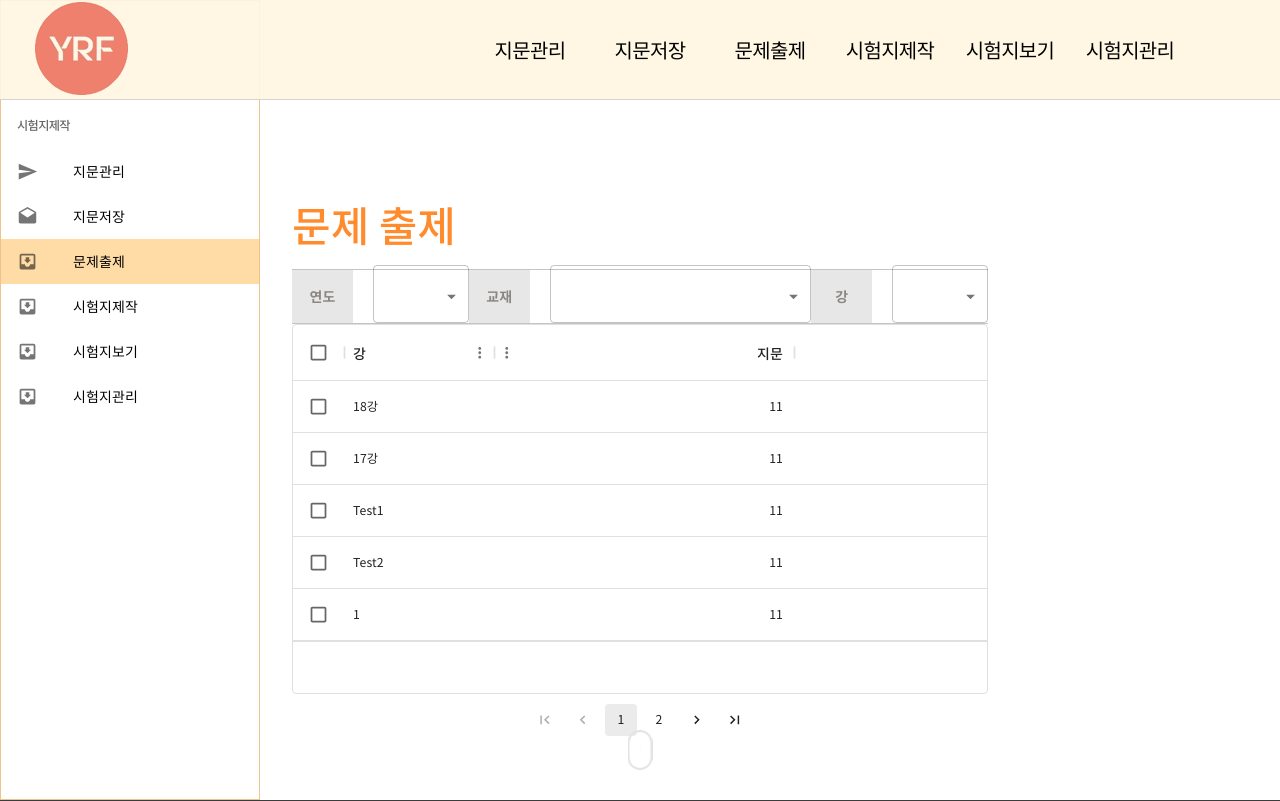
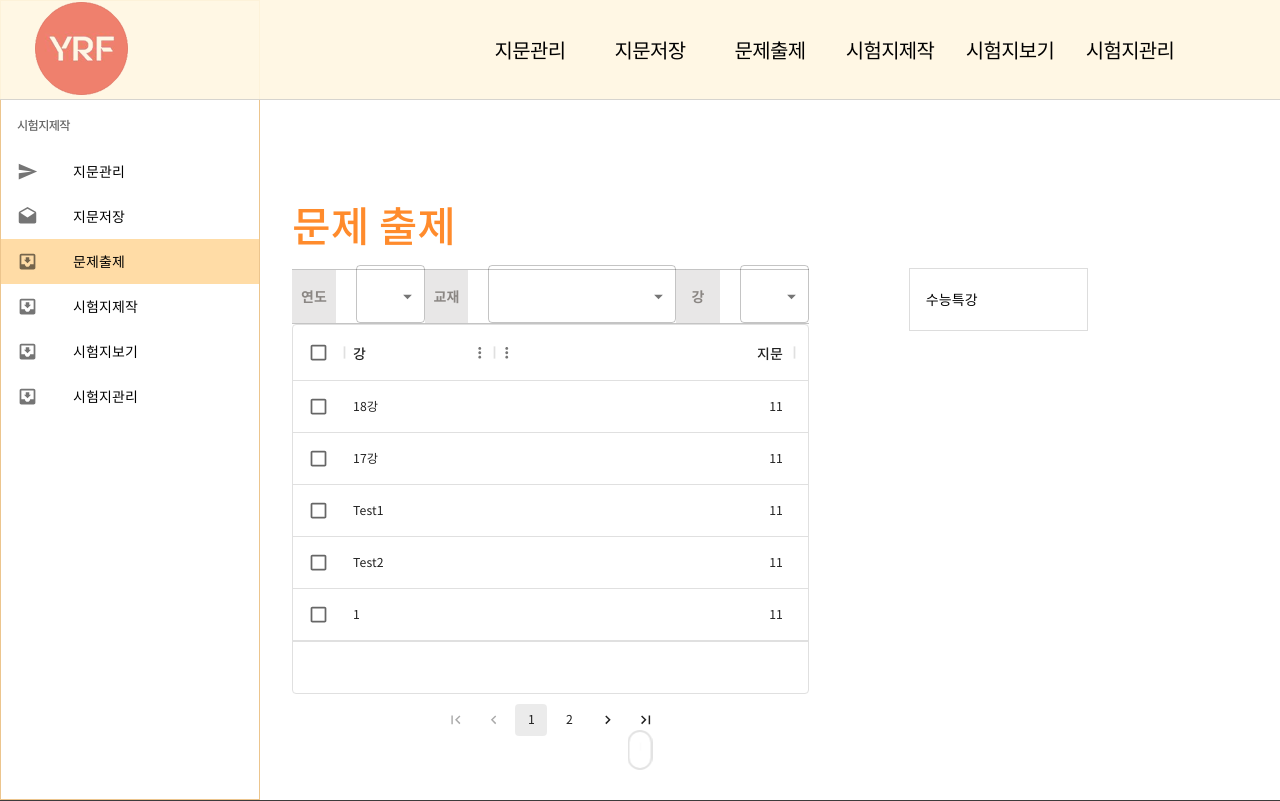
Before and after one commit to Blooming-Flower/blooming-flower-front, a React (Vite) app: page /question/questionCrt in a window 1280 px wide. Shown: the top 801 px of the page. Built offline with nearby package versions, Linux system fonts and the light colour scheme.

Commit message:
문제출제 구현중

```diff
--- a/package.json
+++ b/package.json
@@ -24,6 +24,7 @@
     "@mui/x-data-grid": "^6.12.1",
     "@toast-ui/editor": "^3.2.2",
     "@types/proj4": "^2.5.2",
+    "@types/react-select": "^5.0.1",
     "ag-grid-community": "^30.1.0",
     "ag-grid-react": "^30.1.0",
     "axios": "^0.27.2",
--- a/src/assets/css/questionCreate/questionCrt.scss
+++ b/src/assets/css/questionCreate/questionCrt.scss
@@ -1,3 +1,8 @@
+.mainCont2 {
+  width: 80%;
+  float: left;
+}
+
 .css-1d3z3hw-MuiOutlinedInput-notchedOutline {
   height: 35px;
   right: 5px !important;
@@ -13,3 +18,13 @@
 .css-t89xny-MuiDataGrid-columnHeaderTitle {
   font-size: 1rem;
 }
+
+.css-h4y409-MuiList-root {
+  border: 1px solid #dddddd !important;
+}
+
+.css-146q31f {
+  float: right;
+  width: 20%;
+  padding: 168px 0 0 0;
+}
--- a/src/pages/menu/question/questionCreate/questionCrt.tsx
+++ b/src/pages/menu/question/questionCreate/questionCrt.tsx
@@ -1,9 +1,13 @@
 import Layout from "@components/layouts/layout";
-import React from "react";
+import React, { useState } from "react";
+
 import {
   Box,
   Button,
   FormControl,
+  List,
+  ListItem,
+  ListItemText,
   MenuItem,
   Pagination,
   Select,
@@ -29,6 +33,9 @@ const yearSelect = [
 const textbookSelect = ["영어1", "영어2", "영어3", "영어4", "영어5"];
 const lectureSelect = ["1강", "2강", "3강", "4강", "5강", "6강"];
 
+//지문 체크 박스
+const checkBoxList = [{}];
+
 const QuestionCrt = () => {
   const [searchYear, setSearchYear] = React.useState("");
   const [searchTextBook, setSearchTextBook] = React.useState("");
@@ -39,6 +46,9 @@ const QuestionCrt = () => {
     setSearchTextBook(event.target.value as string);
     setSearchlecture(event.target.value as string);
   };
+
+  //데이터 그리드 체크박스 선택시 데이터 저장할 빈배열
+
   const columns: GridColDef[] = [
     {
       field: "chapter",
@@ -93,15 +103,15 @@ const QuestionCrt = () => {
     { id: 7, year: "2023", name: "Jon", chapter: 1, count: 35, num: 11 },
   ];
   return (
+    <>
       <Layout>
-      <div className="mainCont">
+        <div className="mainCont mainCont2">
           <Typography
             variant="h3"
             sx={{ fontWeight: "500", color: "#ff8b2c", paddingBottom: "20px" }}
           >
             문제 출제
           </Typography>
-        <Box sx={{ width: "100%" }}>
           <Box
             sx={{
               maxWidth: "700px",
@@ -185,8 +195,8 @@ const QuestionCrt = () => {
               </Select>
             </FormControl>
           </Box>
+          {/* 지문선택 */}
 
-          {/* 지문선택 */}
           <DataGrid
             rows={rows}
             columns={columns}
@@ -201,6 +211,7 @@ const QuestionCrt = () => {
             disableRowSelectionOnClick
             hideFooterPagination={true}
           />
+
           <Pagination
             count={parseInt((rows.length / 5).toString()) + 1}
             onChange={(event, value) => setPage(value - 1)}
@@ -210,9 +221,16 @@ const QuestionCrt = () => {
             shape="rounded"
             sx={{ display: "flex" }}
           />
+        </div>
+        <Box sx={{ float: "right" }}>
+          <List>
+            <ListItem>
+              <ListItemText primary="수능특강" />
+            </ListItem>
+          </List>
         </Box>
-      </div>
       </Layout>
+    </>
   );
 };
 
```
Also changed, not shown: src/pages/menu/question/questionCreate/questionList.tsx (added, +18 -0 lines), 1 other file (tests, documents, lock files or other folders). Lines whose indentation alone changed are shown as unchanged.
